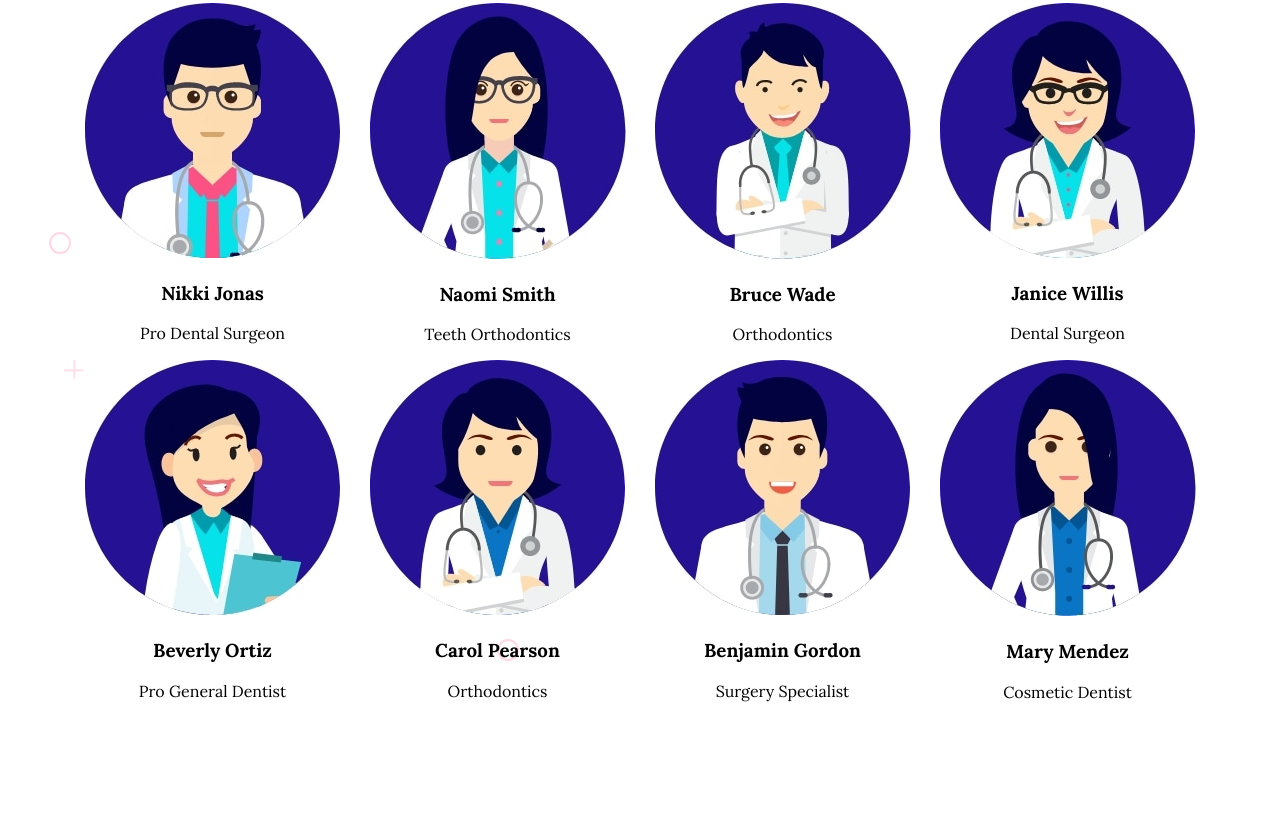
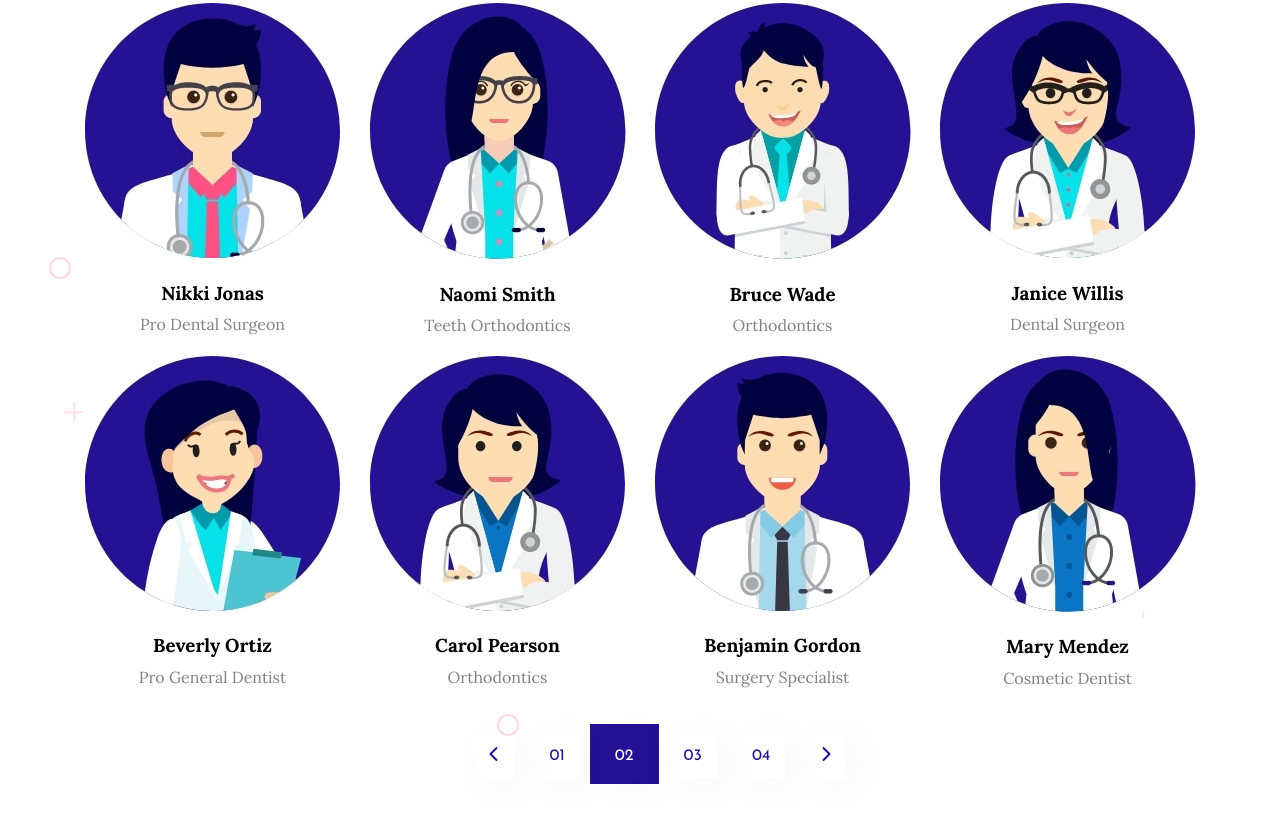
Before and after one commit to GunelHus/Final-Project, a plain HTML site: page doctors.html in a window 1280 px wide. Shown: the part 507-1330 px from the top of the page. Drawn offline with Linux system fonts and the light colour scheme.

Commit message:
doctor details 2 sections added

```diff
--- a/doctors.html
+++ b/doctors.html
@@ -115,6 +115,7 @@
         </header>
         <!-- Header End -->
 </body>
+<!-- Doctors Section Start -->
 <main id="doctors">
         <section class="dentist">
                 <div class="about-svg">
@@ -195,6 +196,9 @@
                     </div>
                 </div>
             </section>
+            <!-- Doctors Section End -->
+
+            <!-- Dentists Images Section Start -->
             <section class="dentist-images">
                 <div class="container">
                     <div class="row">
@@ -370,8 +374,39 @@
                                             </div>
                                 </div>
                     </div>
+                    <div class="row">
+                        <div class="col-12">
+                            <ul class="pagination">
+                                <li>
+                                    <a href="#"><i class="fas fa-chevron-left"></i></a>
+                                </li>
+                                <li>
+                                    <a href="#">01</a>
+                                </li>
+                                <li>
+                                    <a href="#">02</a>
+                                </li>
+                                <li>
+                                    <a href="#">03</a>
+                                </li>
+                                <li>
+                                    <a href="#">04</a>
+                                </li>
+                                <li>
+                                    <a href="#"><i class="fas fa-chevron-right"></i></a>
+                                </li>
+                            </ul>
+                        </div>
+                    </div>
                 </div>
             </section>
+             <!-- Dentists Images Section Start -->
+
+             <!-- Request Appointment Section Start -->
+             <section class="request">
+
+             </section>
+             <!-- Request Appointment Section Start -->
 </main>
         <!-- Footer Start -->
         <footer>
--- a/style/style.scss
+++ b/style/style.scss
@@ -2510,6 +2510,7 @@ footer {
 
 // Doctors Page
 #doctors{
+	// Doctors Section Start
 	.dentist {
 		padding-top: 60px;
 		height: 100%;
@@ -2648,6 +2649,9 @@ footer {
 			}
 		}
 	}
+	// Doctors Section End
+
+	// Dentist Images Start
 	.dentist-images{
 		position: relative;
 		top: 100px;
@@ -2746,13 +2750,58 @@ footer {
 			.doc-text{
 				text-align: center;
 				h3{
+
 					a{
 						text-decoration: none;
 						color: black;
 						transition: .3s linear;
-					}
-				}
-			}
-		}
-	}
+						&:hover{
+							color:#fc5185;
+						}
+					}
+				}
+				p{
+					font-size: 16px;
+					line-height: 1.7;
+					color: #818181;
+					margin-top: -12px;
+				}
+			}
+		}
+		.pagination{
+				display: flex;
+				justify-content: center;
+				list-style: none;
+				li{
+					&:hover{
+						background-color: #241194;
+						color: white;
+					}
+					padding: 20px 10px;
+					&:nth-child(3){
+						background-color: #241194;
+						a{
+							color: white;
+						}
+					}
+
+					a{
+						text-decoration: none;
+						box-shadow: 10px 7px 45px rgba(0,0,0,.04);
+						color:#241194;
+						padding: 15px;
+						transition: 3s linear;
+						font-family: "Josefin Sans",sans-serif;
+						font-size: 16px;
+
+					}
+
+				}
+		}
+	}
+	// Dentist Images End
+
+	// Request Appointment Section Start
+
+	// Request Appointment Section Start
 }
```
Also changed, not shown: Images/apoint2@2x.png (added), style/style.css, 1 other file.
